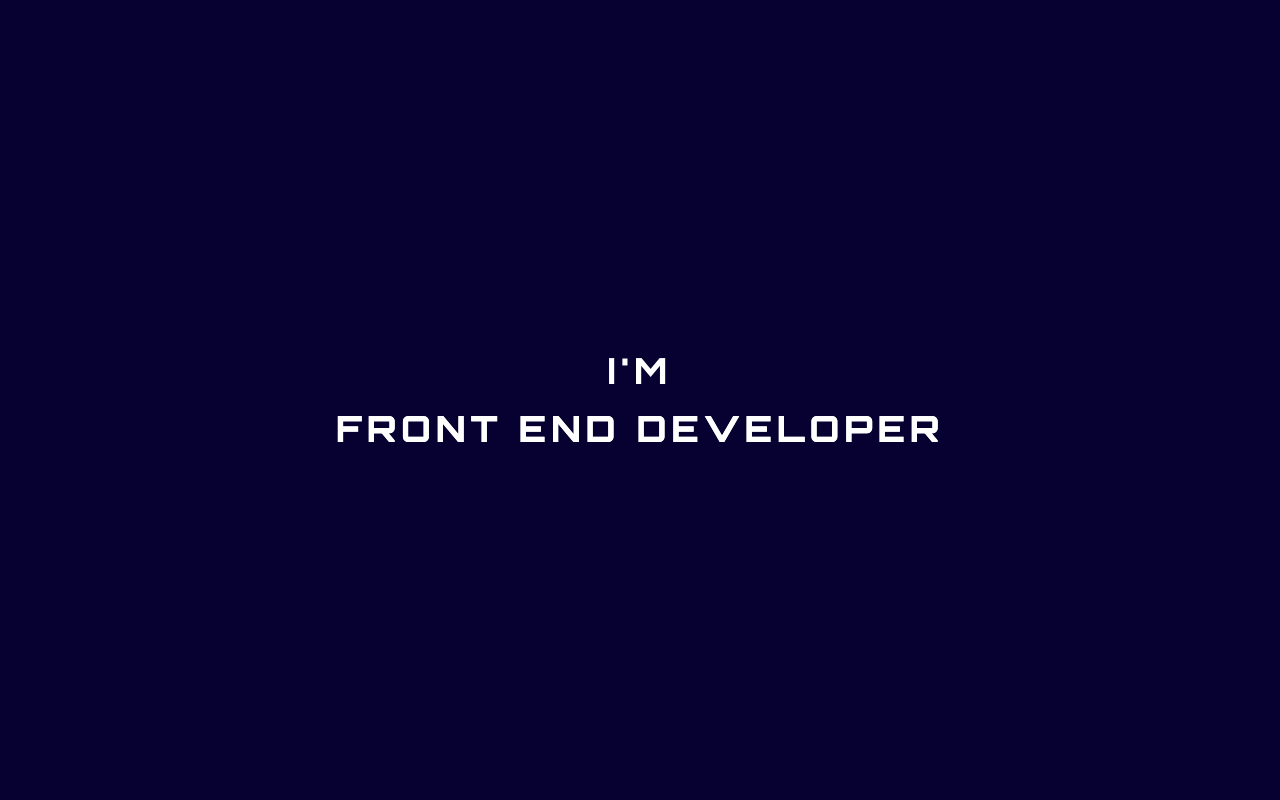
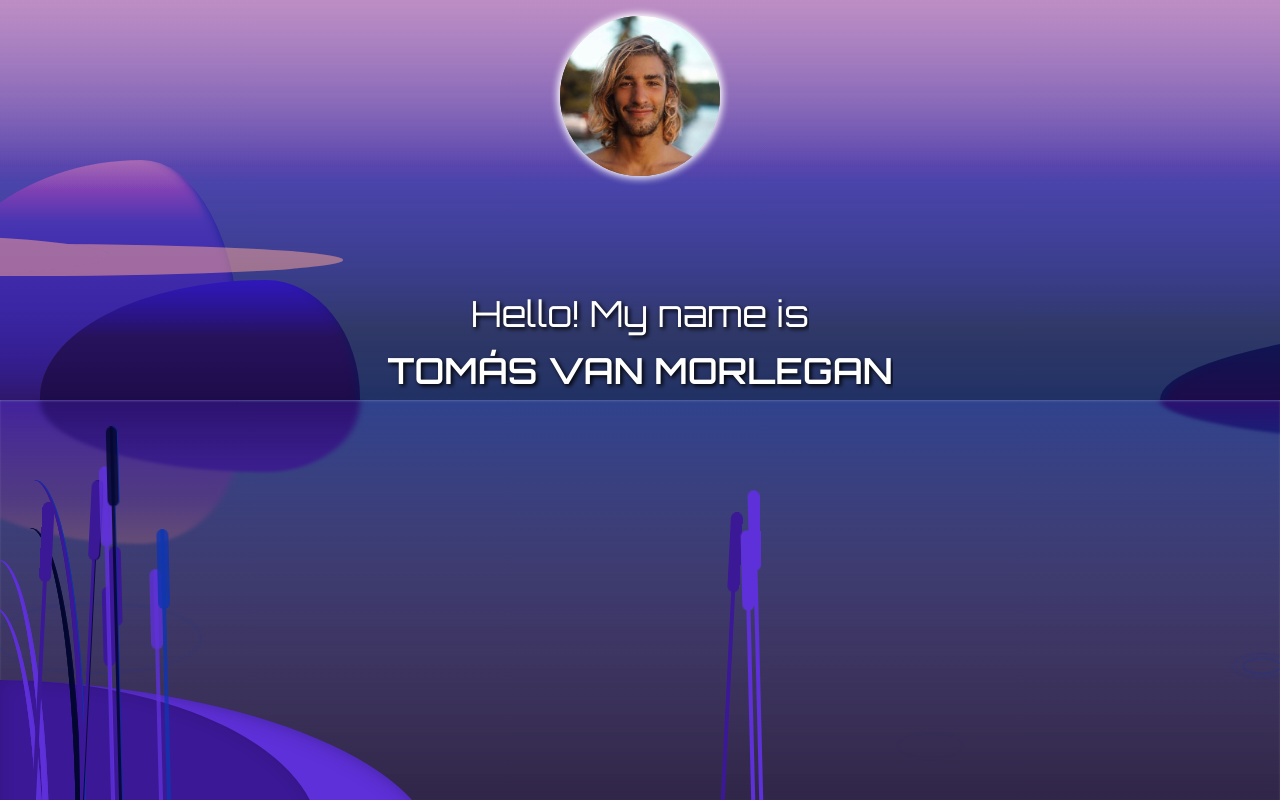
Before and after one commit to tomivm/My-portfolio-NextJS, a Next.js app: page / in a window 1280 px wide. Built offline with nearby package versions, Linux system fonts and the light colour scheme.

Commit message:
change the duration of the rise

```diff
--- a/components/Skills.js
+++ b/components/Skills.js
@@ -13,7 +13,7 @@ function Skills() {
       console.log("css", animationDelay);
       setTimeout(() => {
         setShowMessage(true);
-      }, 11000);
+      }, 17000);
     };
     const mainImgClass = `.${SkillsStyles.mainImg}`;
     const moonImg = document.querySelector("#moonImg");
--- a/styles/global.css
+++ b/styles/global.css
@@ -43,7 +43,7 @@ img {
   --night-bg-color: #060131;
 
   --sun_diameter: 20vh;
-  --rise_step_duration: 1s;
+  --rise_step_duration: 3s;
   --name_duration: 5s;
   --sunset_duration: 5s;
   --full_rise_duration: calc(var(--rise_step_duration) * 3);
```
